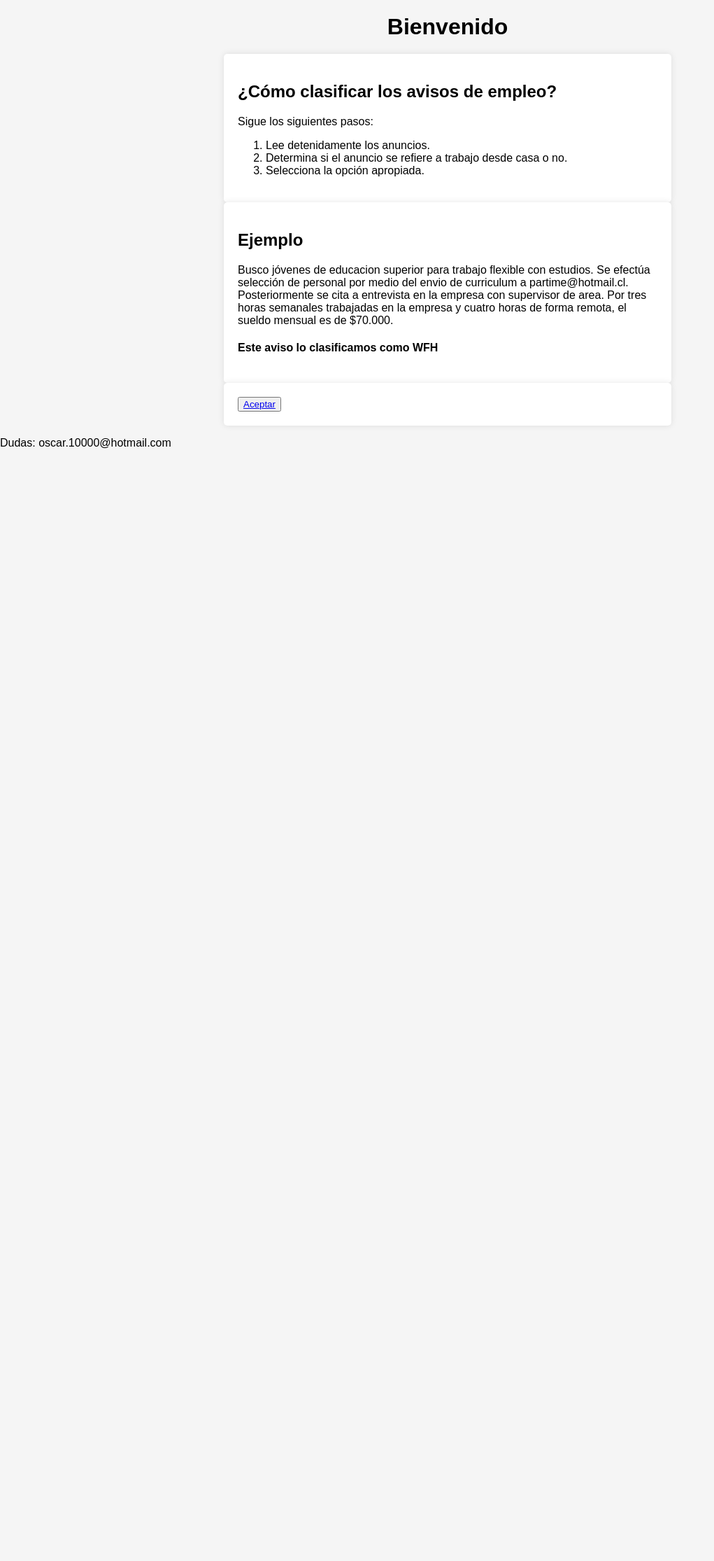
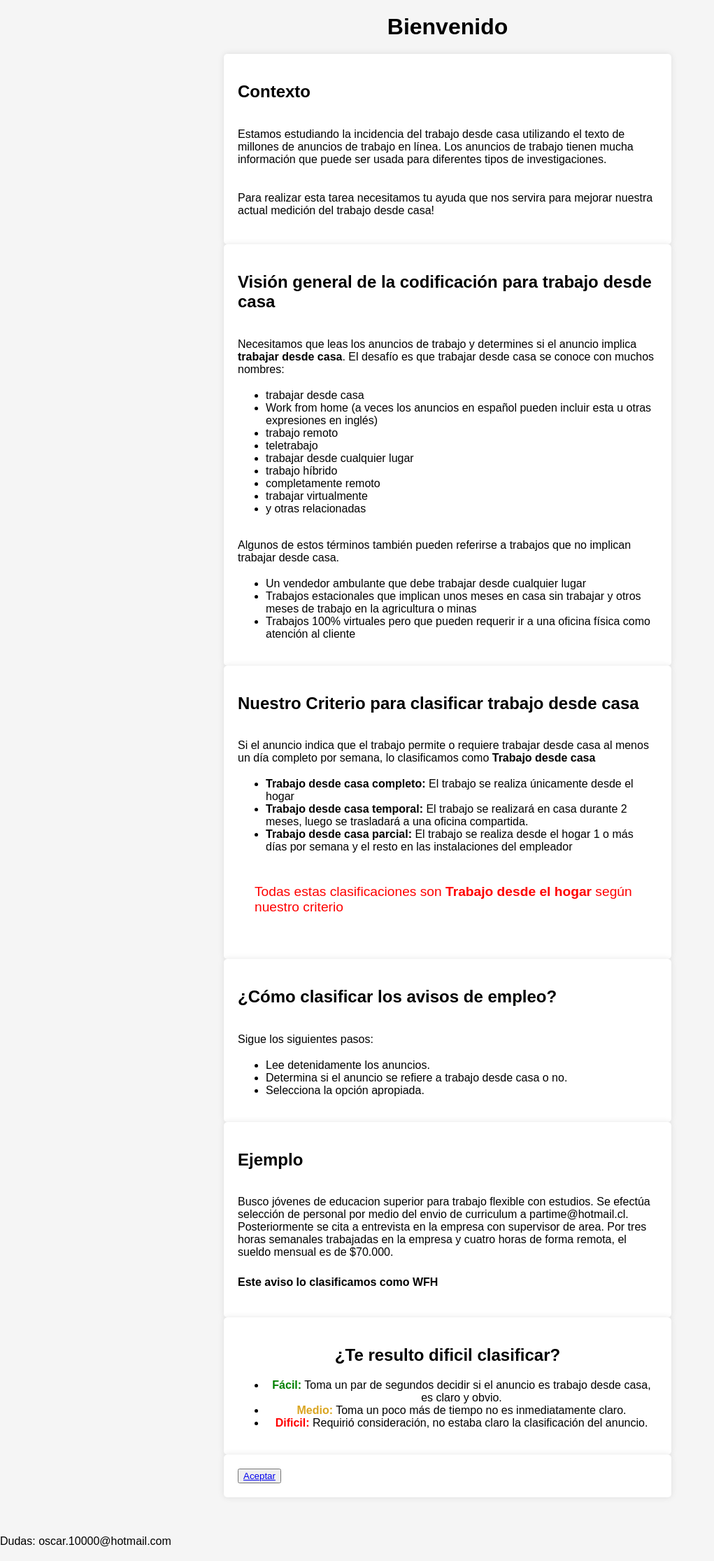
Before and after one commit to oejaramillo/wfh-form-app, a Flask app: page / in a window 1280 px wide. Shown: the whole page at 70% size, without its empty margins (0-1021 px from the left). Before the commit the page ends 641 px from the top, so only its background shows below. Run offline with Flask 3, Linux system fonts and the light colour scheme.

Commit message:
new question

```diff
--- a/app/models.py
+++ b/app/models.py
@@ -12,6 +12,7 @@ class Classification(db.Model):
     classifier_id = db.Column(db.Integer, db.ForeignKey('classifier.id'), nullable=False)
     ad_id = db.Column(db.Integer, nullable=False)
     classification = db.Column(db.String(50), nullable=False)
+    ease = db.Column(db.String(7), nullable=False)
     timestamp = db.Column(db.DateTime, default=datetime.utcnow)
 
     classifier = db.relationship('Classifier', backref=db.backref('classifications', lazy=True))
--- a/app/routes.py
+++ b/app/routes.py
@@ -45,6 +45,7 @@ def submit_classification():
         classifier_id=classifier_id,
         ad_id=data['ad_id'],
         classification=data['classification'],
+        ease=data['ease_of_coding'],
         timestamp=datetime.utcnow()
     )
 
--- a/app/static/styles.css
+++ b/app/static/styles.css
@@ -24,7 +24,12 @@
     margin-right: 10px;
 }
 
-#options {
+#ease_of_coding label {
+    display: inline-block;
+    margin-right: 10px;
+}
+
+#options, #ease_of_coding {
     text-align: center;
 }
 
@@ -45,6 +50,11 @@
     padding: 10px 20px;
     border-radius: 5px;
     cursor: pointer;
+    display: block;
+    margin-top: 20px;
+    margin-bottom: 20px;
+    margin-left: auto;
+    margin-right: auto;
 }
 
 button[type="submit"]:hover {
@@ -59,6 +69,34 @@
     margin-bottom: 20px;
 }
 
+p {
+    padding-top: 3%;
+    padding-bottom: 3px;
+}
+
+ol {
+    list-style-type: disc;
+}
+
+.our_criterion {
+    color: red;
+    font-size: larger;
+    padding: 4%;
+}
+
+.easy {
+    color: green;
+    font-weight: bold;
+}
+.medium {
+    color: #DAA520;
+    font-weight: bold;
+}
+.hard {
+    color: red;
+    font-weight: bold;
+}
+
 @media (max-width: 600px) {
     form {
         padding: 10px;
--- a/app/templates/datos_demo.html
+++ b/app/templates/datos_demo.html
@@ -8,6 +8,9 @@
 </head>
 <body>
     <h1>Información demográfica</h1>
+    <section>
+        <p>Con fines investigativos necesitamos reunir algunos datos tuyos, no es necesario datos de contacto o de identificacion</p>
+    </section>
     <form action="{{ url_for('submit') }}" method="post">
         <div>
             <label for="age">Edad</label>
--- a/app/templates/inicio.html
+++ b/app/templates/inicio.html
@@ -12,6 +12,46 @@
     </header>
 
     <main>
+        <section id="background">
+            <h2>Contexto</h2>
+            <p class="background">Estamos estudiando la incidencia del trabajo desde casa utilizando el texto de millones de anuncios de trabajo en línea.
+                Los anuncios de trabajo tienen mucha información que puede ser usada para diferentes tipos de investigaciones.</p>
+            <p>Para realizar esta tarea necesitamos tu ayuda que nos servira para mejorar nuestra actual medición del trabajo desde casa!</p>
+        </section>
+
+        <section id="overview">
+            <h2>Visión general de la codificación para trabajo desde casa</h2>
+            <p class="overview">Necesitamos que leas los anuncios de trabajo y determines si el anuncio implica <strong>trabajar desde casa</strong>. El desafío es que trabajar desde casa se conoce con muchos nombres:</p>
+            <ol>
+                <li>trabajar desde casa</li>
+                <li>Work from home (a veces los anuncios en español pueden incluir esta u otras expresiones en inglés)</li>
+                <li>trabajo remoto</li>
+                <li>teletrabajo</li>
+                <li>trabajar desde cualquier lugar</li>
+                <li>trabajo híbrido</li>
+                <li>completamente remoto</li>
+                <li>trabajar virtualmente</li>
+                <li>y otras relacionadas</li>
+            </ol>
+            <p class="overview">Algunos de estos términos también pueden referirse a trabajos que no implican trabajar desde casa.</p>
+            <ol>
+                <li>Un vendedor ambulante que debe trabajar desde cualquier lugar</li>
+                <li>Trabajos estacionales que implican unos meses en casa sin trabajar y otros meses de trabajo en la agricultura o minas</li>
+                <li>Trabajos 100% virtuales pero que pueden requerir ir a una oficina física como atención al cliente</li>
+            </ol>
+        </section>
+
+        <section id="criterion">
+            <h2>Nuestro Criterio para clasificar trabajo desde casa</h2>
+            <p class="criterion">Si el anuncio indica que el trabajo permite o requiere trabajar desde casa al menos un día completo por semana, lo clasificamos como <strong>Trabajo desde casa</strong></p>
+            <ol>
+                <li><strong>Trabajo desde casa completo:</strong> El trabajo se realiza únicamente desde el hogar</li>
+                <li><strong>Trabajo desde casa temporal:</strong> El trabajo se realizará en casa durante 2 meses, luego se trasladará a una oficina compartida.</li>
+                <li><strong>Trabajo desde casa parcial:</strong> El trabajo se realiza desde el hogar 1 o más días por semana y el resto en las instalaciones del empleador</li>
+            </ol>
+            <p class="our_criterion"> Todas estas clasificaciones son <strong>Trabajo desde el hogar</strong> según nuestro criterio</p>
+        </section>
+
         <section id="instructions">
             <h2>¿Cómo clasificar los avisos de empleo?</h2>
             <p class="pasos">Sigue los siguientes pasos:</p>
@@ -29,6 +69,16 @@
                 el sueldo mensual es de $70.000.</p>
             <h4>Este aviso lo clasificamos como WFH</h4>
         </section>
+
+        <section id="ease_of_coding">
+            <h2>¿Te resulto dificil clasificar?</h2>
+            <ol>
+                <li><span class="easy">Fácil:</span> Toma un par de segundos decidir si el anuncio es trabajo desde casa, es claro y obvio.</li>
+                <li><span class="medium">Medio:</span> Toma un poco más de tiempo no es inmediatamente claro.</li>
+                <li><span class="hard">Dificil:</span> Requirió consideración, no estaba claro la clasificación del anuncio.</li>
+            </ol>
+        </section>
+
         <section>
             <button type="aceptar"><a href="{{ url_for('datos_demo')}}">Aceptar</a></button>
         </section>
```
Also changed, not shown: app/static/script.js (+7 -0 lines), app/templates/wfh_classification.html (+11 -0 lines).
